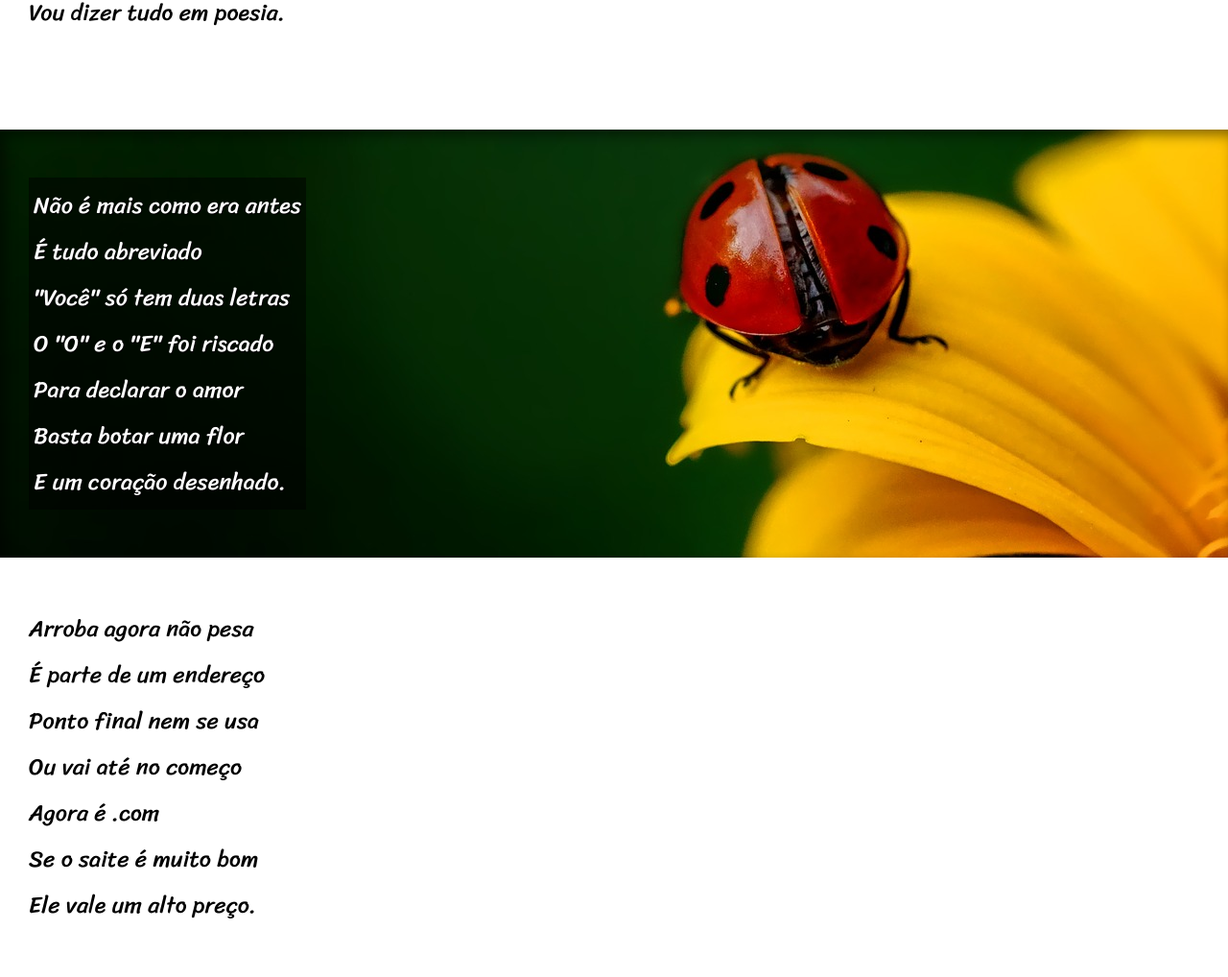
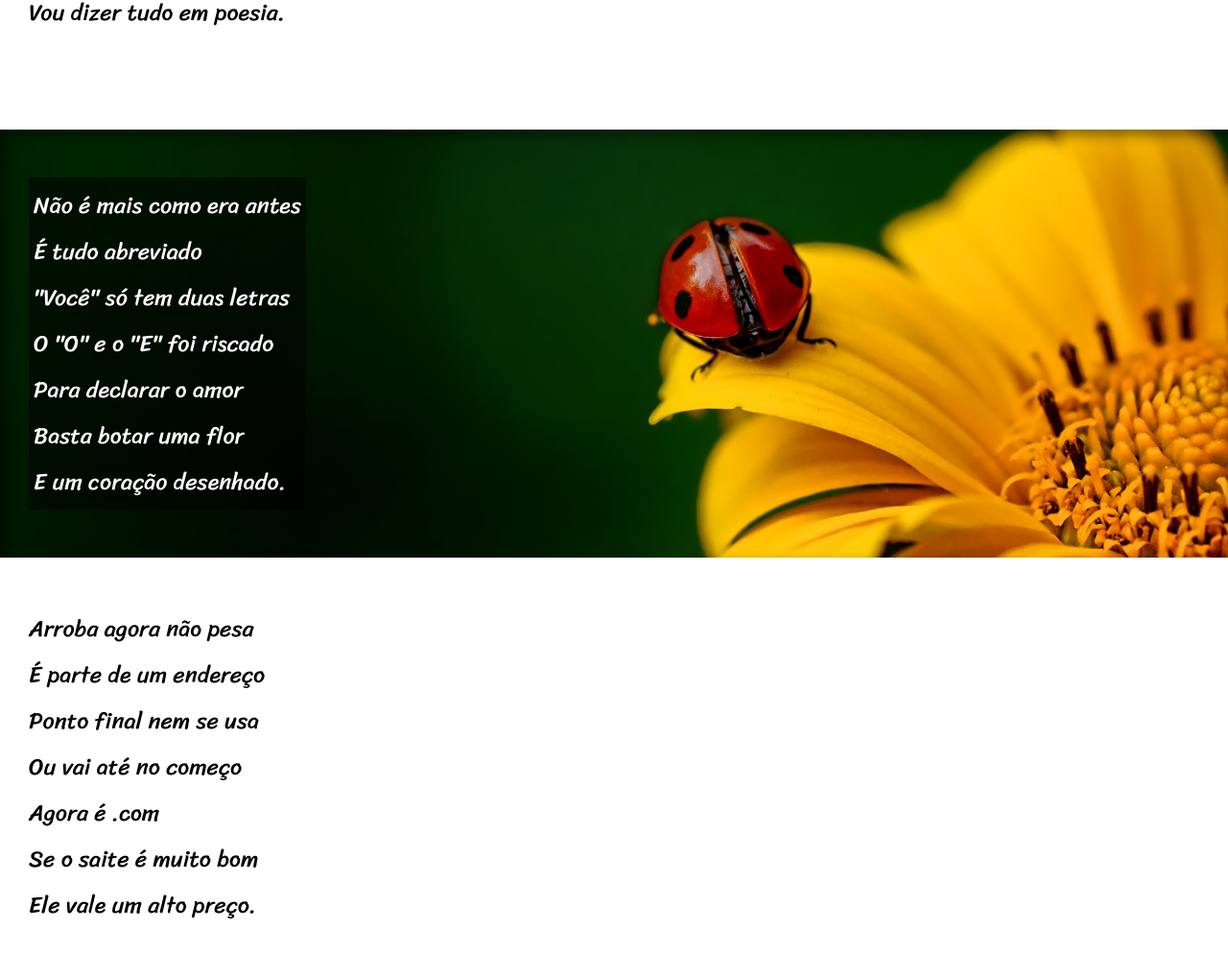
Before and after one commit to luccatrevisan/projeto-cordel, a plain HTML site: page index.html in a window 1280 px wide. Shown: the part 519-1537 px from the top of the page at 96% size. Drawn offline with Linux system fonts and the light colour scheme.

Commit message:
update background configs

```diff
--- a/style.css
+++ b/style.css
@@ -64,11 +64,11 @@ section > p{
     color: white;
     background-color: (51, 51, 51);
     box-shadow: inset 6px 6px 13px 0px rgba(0, 0, 0, 0.473);
-    background-size: scroll;
+    background-size: cover;
     /* cobre 100% da vh */
     background-attachment: fixed;
     /*
-    a imagem fica imóvel conforme o conteúdo vai rolando
+    fixed = a imagem fica imóvel conforme o conteúdo vai rolando
         pra mexer de acordo com o conteúdo usa scroll
     */
 }
```
